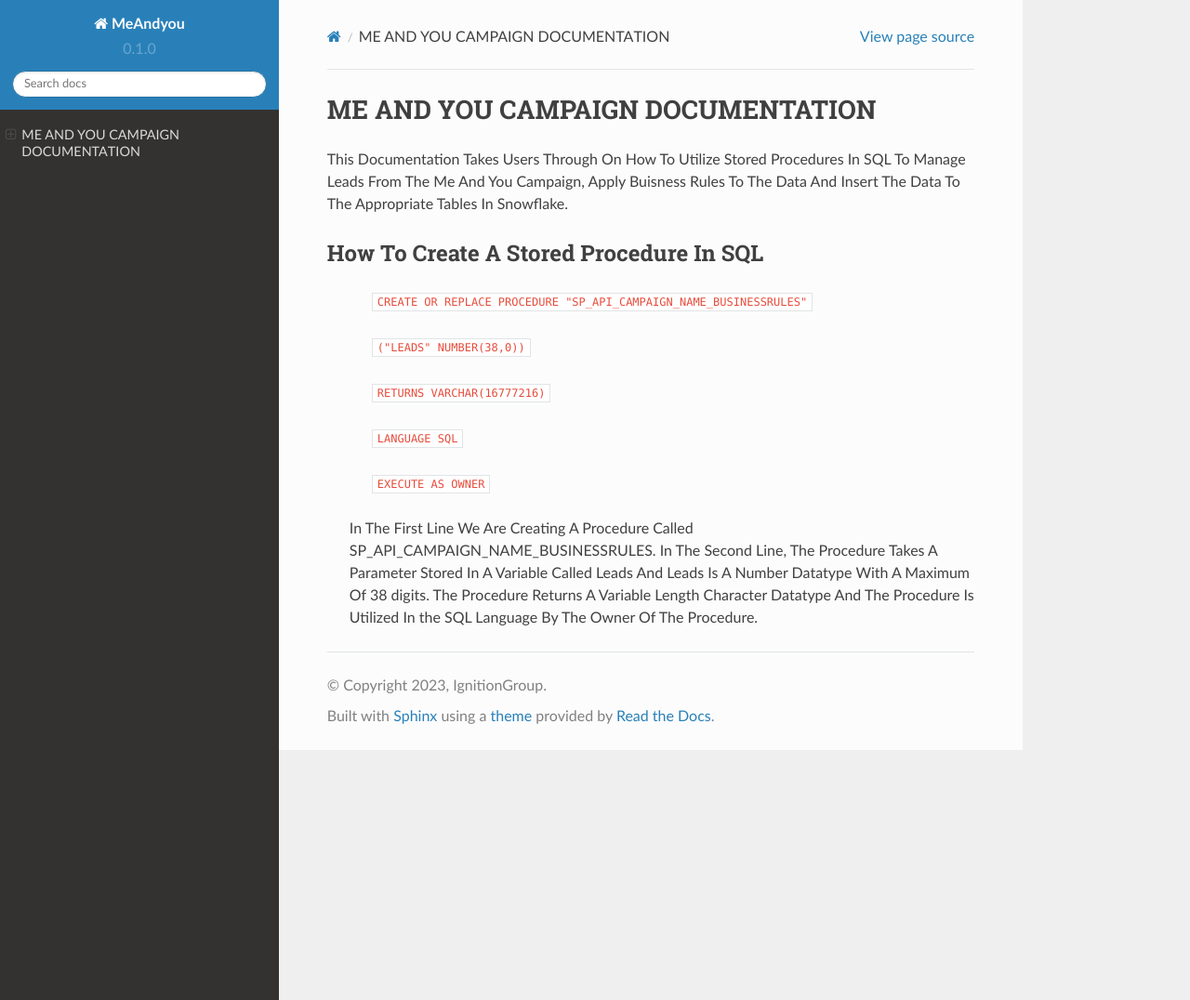
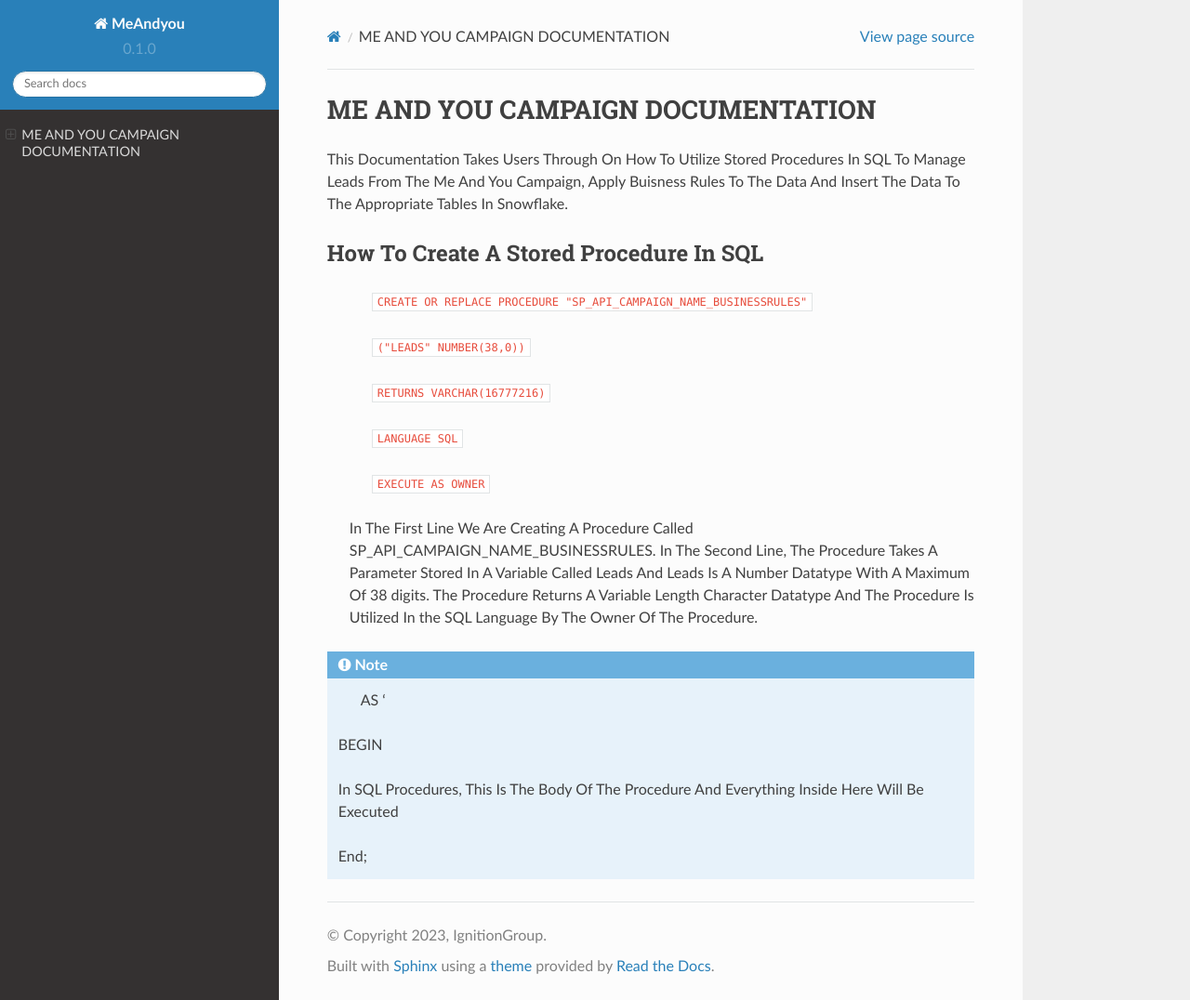
Before and after one commit to MPILOGUM114/MeAndYou, a Sphinx documentation site: the page built from docs/source/index.rst, in a window 1280 px wide and 1076 px high. Shown: the whole window at 93% size. Built offline with Sphinx 7.4.7 and the Read the Docs theme 2.0.0, drawn with Linux system fonts in a browser that asks for light colours.

Commit message:
Update index.rst

```diff
--- a/docs/source/index.rst
+++ b/docs/source/index.rst
@@ -23,3 +23,13 @@ How To Create A Stored Procedure In SQL
  In The First Line We Are Creating A Procedure Called SP_API_CAMPAIGN_NAME_BUSINESSRULES.
  In The Second Line, The Procedure Takes A Parameter Stored In A Variable Called Leads And Leads Is A Number Datatype With A Maximum Of 38 digits.
  The Procedure Returns A Variable Length Character Datatype And The Procedure Is Utilized In the SQL Language By The Owner Of The Procedure.
+
+
+.. note::
+   AS ‘
+
+  BEGIN
+
+  In SQL Procedures, This Is The Body Of The Procedure And Everything Inside Here Will Be Executed
+
+  End;
```
